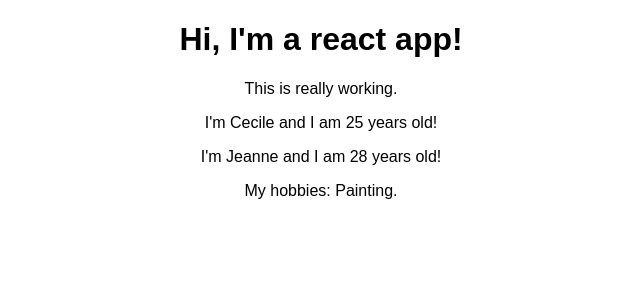
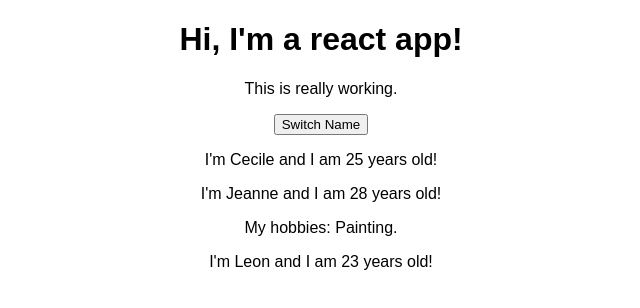
Before and after one commit to SoundOfSun/react-101, a React (Create React App) app: page / in a window 1280 px wide. Shown: the top 308 px of the page, without its empty margins (319-959 px from the left). Built offline with nearby package versions, Linux system fonts and the light colour scheme.

Commit message:
Created and changed a state with a button click

```diff
--- a/src/App.js
+++ b/src/App.js
@@ -3,13 +3,35 @@ import './App.css';
 import Person from './Person/Person';
 
 class App extends Component {
+  // State is only available in components which extend
+  state = {
+    persons: [
+      { name: 'Cecile', age: 25 },
+      { name: 'Jeanne', age: 28 },
+      { name: 'Leon', age: 23 }
+    ]
+  }
+
+  switchNameHandler = () => {
+    // console.log('Was clicked');
+    this.setState( {
+      persons: [
+      { name: 'Cecile', age: 25 },
+      { name: 'Jeanne', age: 28 },
+      { name: 'Leonard', age: 23 }
+      ]
+    })
+  }
+
   render() {
     return (
       <div className="App">
         <h1>Hi, I'm a react app!</h1>
         <p>This is really working.</p>
-        <Person name="Cecile" age="25" />
-        <Person name="Jeanne" age="28">My hobbies: Painting.</Person>
+        <button onClick={this.switchNameHandler}>Switch Name</button>
+        <Person name={this.state.persons[0].name} age={this.state.persons[0].age} />
+        <Person name={this.state.persons[1].name} age={this.state.persons[1].age}>My hobbies: Painting.</Person>
+        <Person name={this.state.persons[2].name} age={this.state.persons[2].age} />
       </div>
     );
     // return React.createElement('div', {className: 'App'}, React.createElement('h1', null, 'is it working?'));
```
